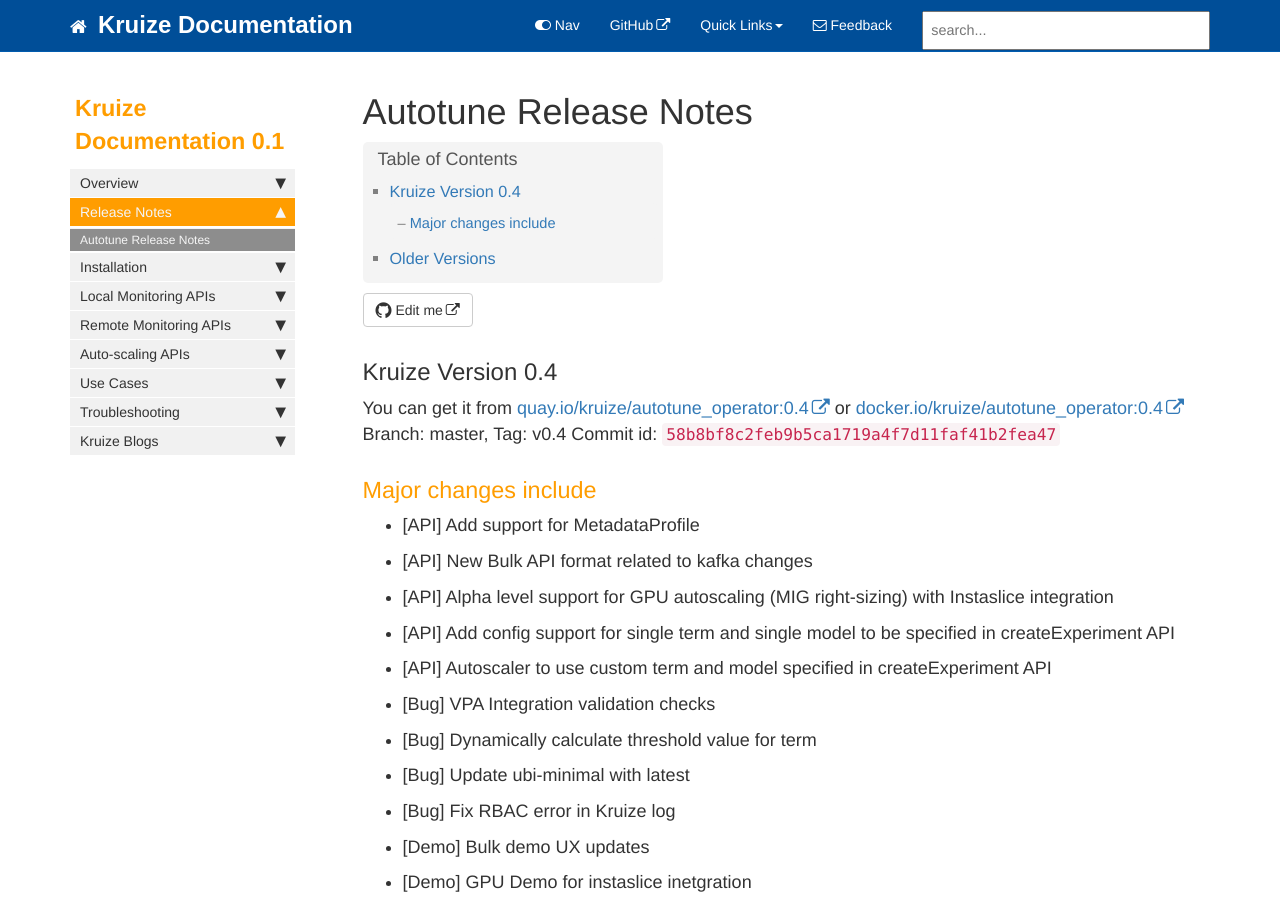
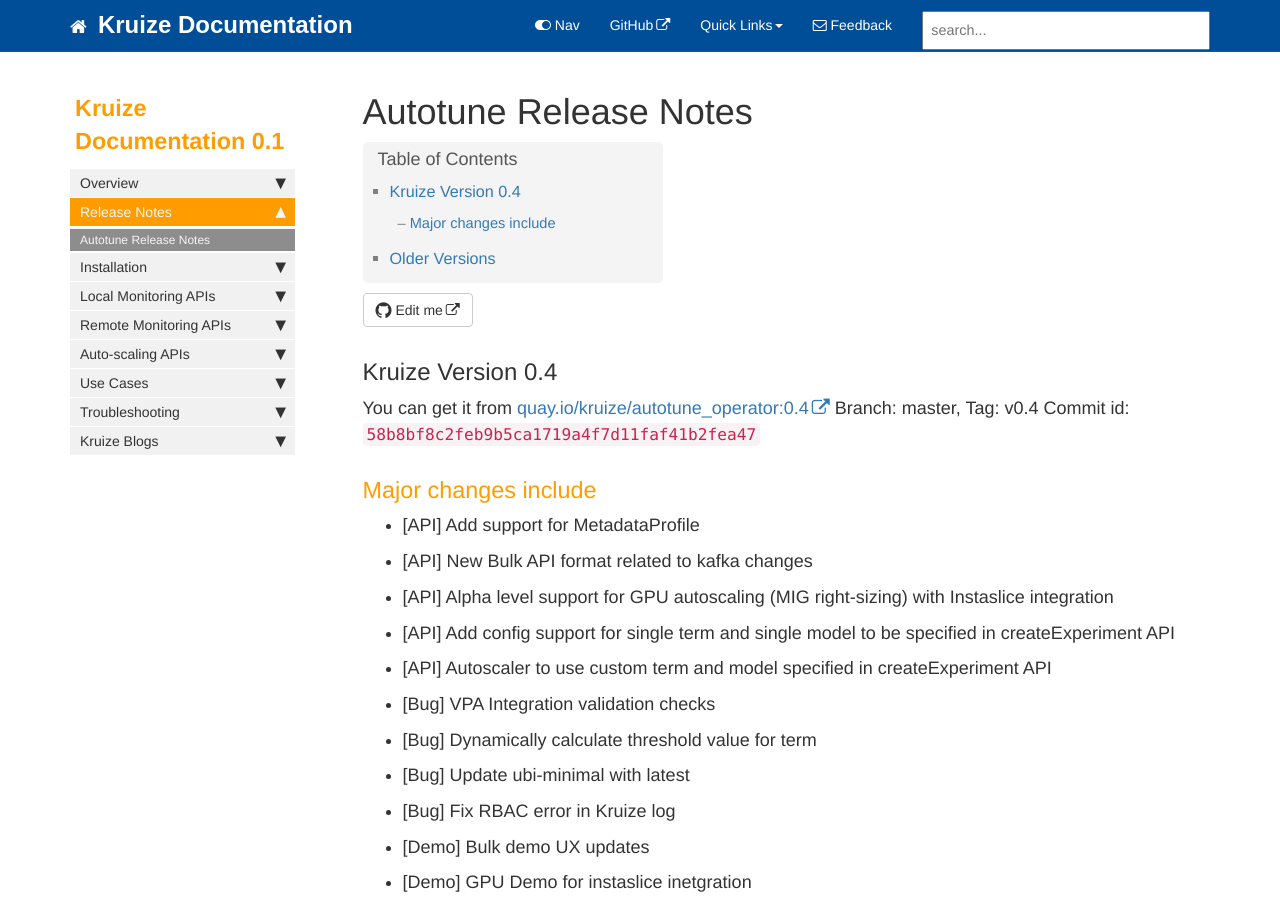
Before and after one commit to kruize/kruize-website, a Jekyll site: the page built from docs/pages/mydoc/autotune_release_notes.md, in a window 1280 px wide and 900 px high. Built offline with Jekyll 4.4.1, drawn with Linux system fonts in a browser that asks for light colours; comment, search, counter and statistics services are not loaded.

Commit message:
remove docker as this is no longer supported

```diff
--- a/docs/pages/mydoc/autotune_release_notes.md
+++ b/docs/pages/mydoc/autotune_release_notes.md
@@ -7,7 +7,7 @@
 
 ## Kruize Version 0.4
 
-You can get it from [quay.io/kruize/autotune_operator:0.4](https://quay.io/kruize/autotune_operator:0.4) or [docker.io/kruize/autotune_operator:0.4](https://docker.io/kruize/autotune_operator:0.4)
+You can get it from [quay.io/kruize/autotune_operator:0.4](https://quay.io/kruize/autotune_operator:0.4)
 Branch: master, Tag: v0.4
 Commit id: `58b8bf8c2feb9b5ca1719a4f7d11faf41b2fea47`
 
```
